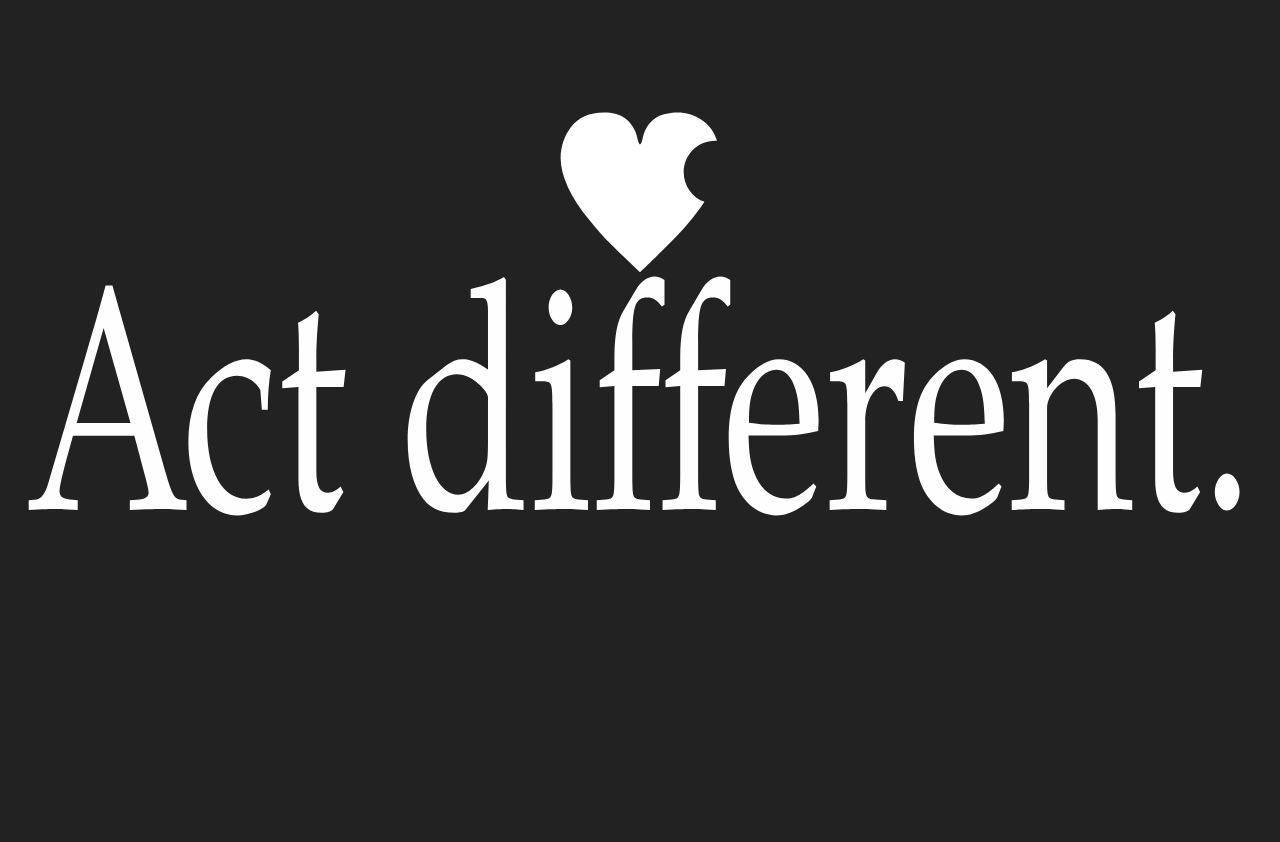
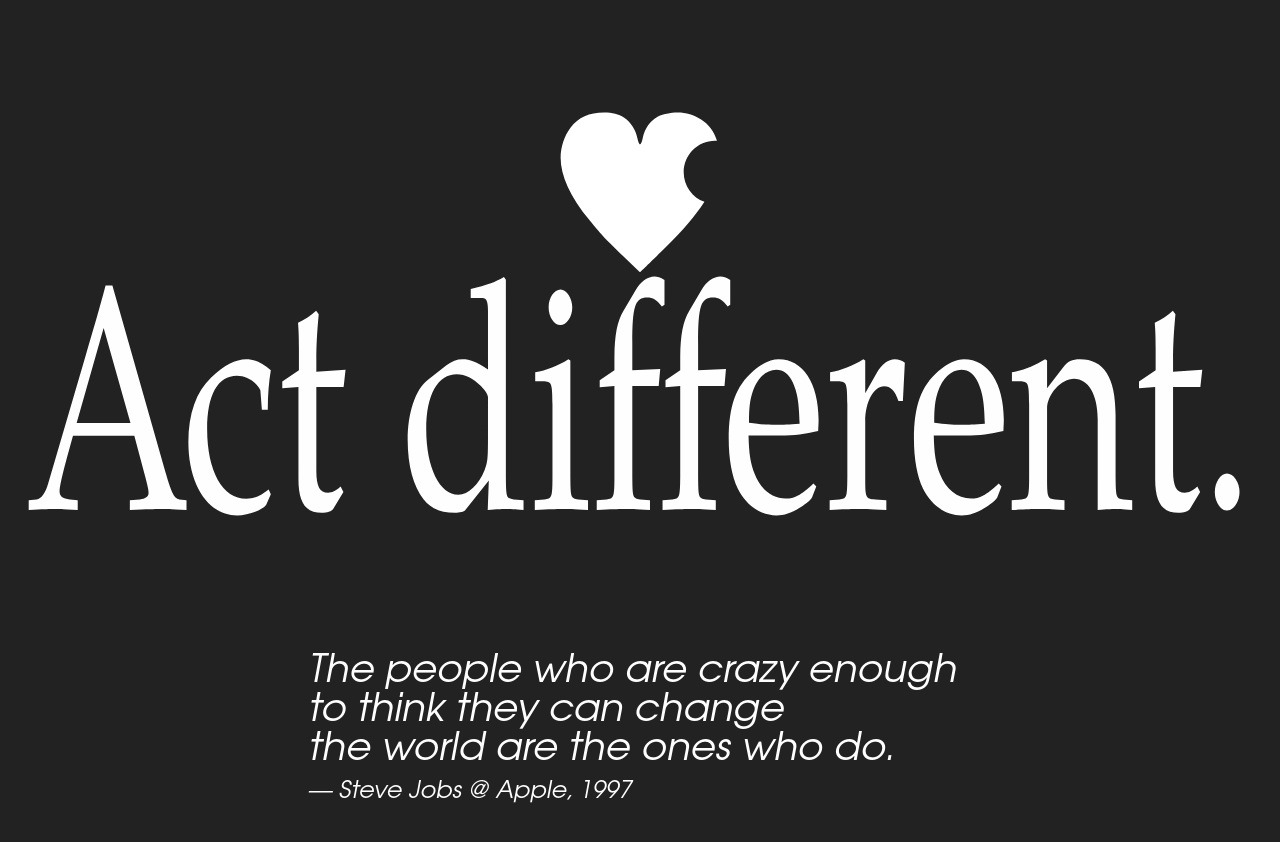
Before and after one commit to ActDifferent/actdifferent.github.io, a plain HTML site: page index.html in a window 1280 px wide. Before the commit the page ends 800 px from the top, so only its background shows below. Drawn offline with Linux system fonts and the light colour scheme.

Commit message:
add obligatory Steve Jobs quote

```diff
--- a/index.html
+++ b/index.html
@@ -59,6 +59,12 @@
         <img src="heart.svg" title="♥" style="max-width: clamp(1rem, 4rem + 10vw, 20rem); max-height: 20vh;">
         <h1>Act&nbsp;different.</h1>
       </hgroup>
+      <blockquote>
+        The people who are crazy enough<br>
+        to think they can change<br>
+        the world are the ones who do.<br>
+        <cite>&mdash; Steve Jobs @ Apple, 1997</cite>
+      </blockquote>
     </main>
   </body>
 </html>
```
